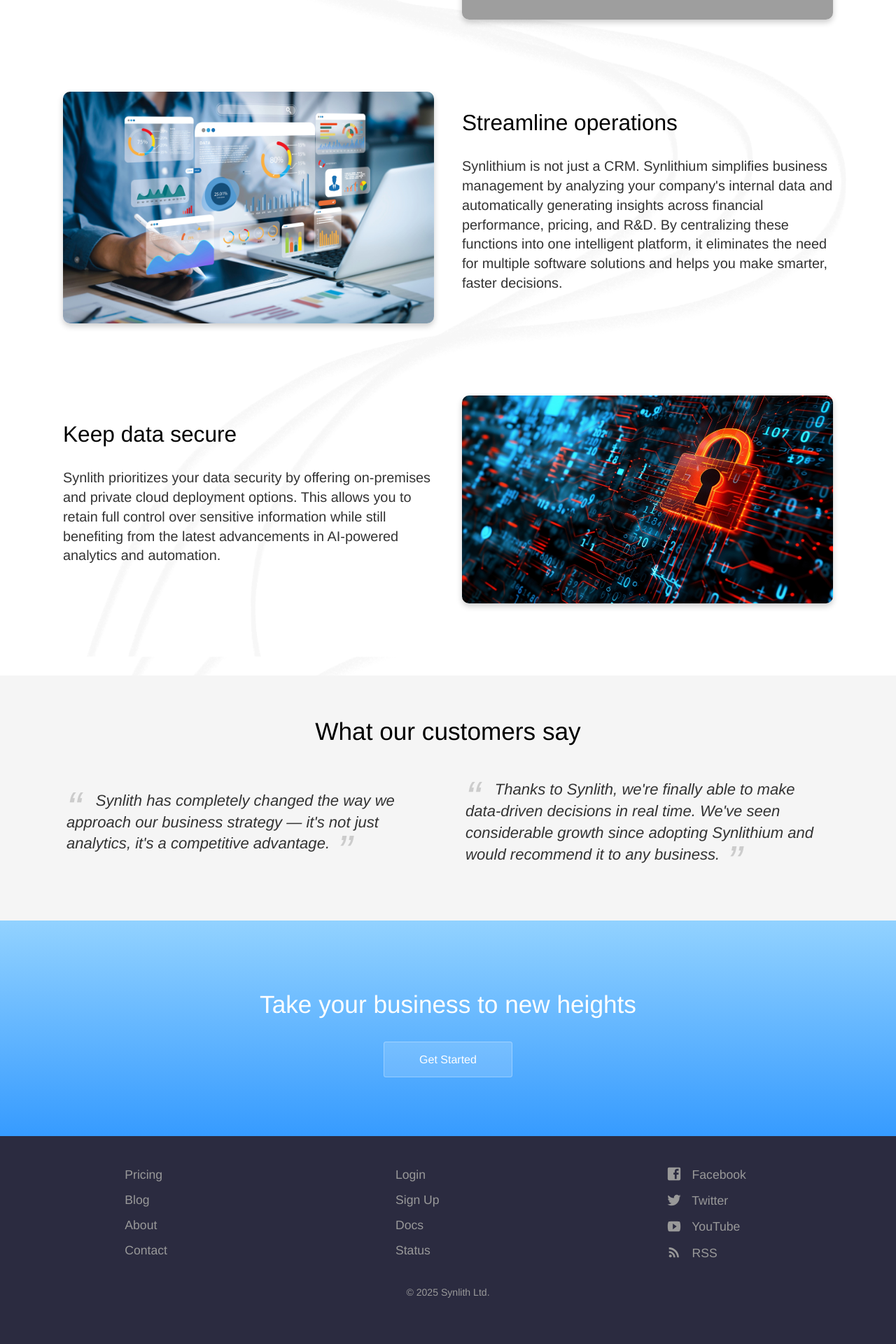
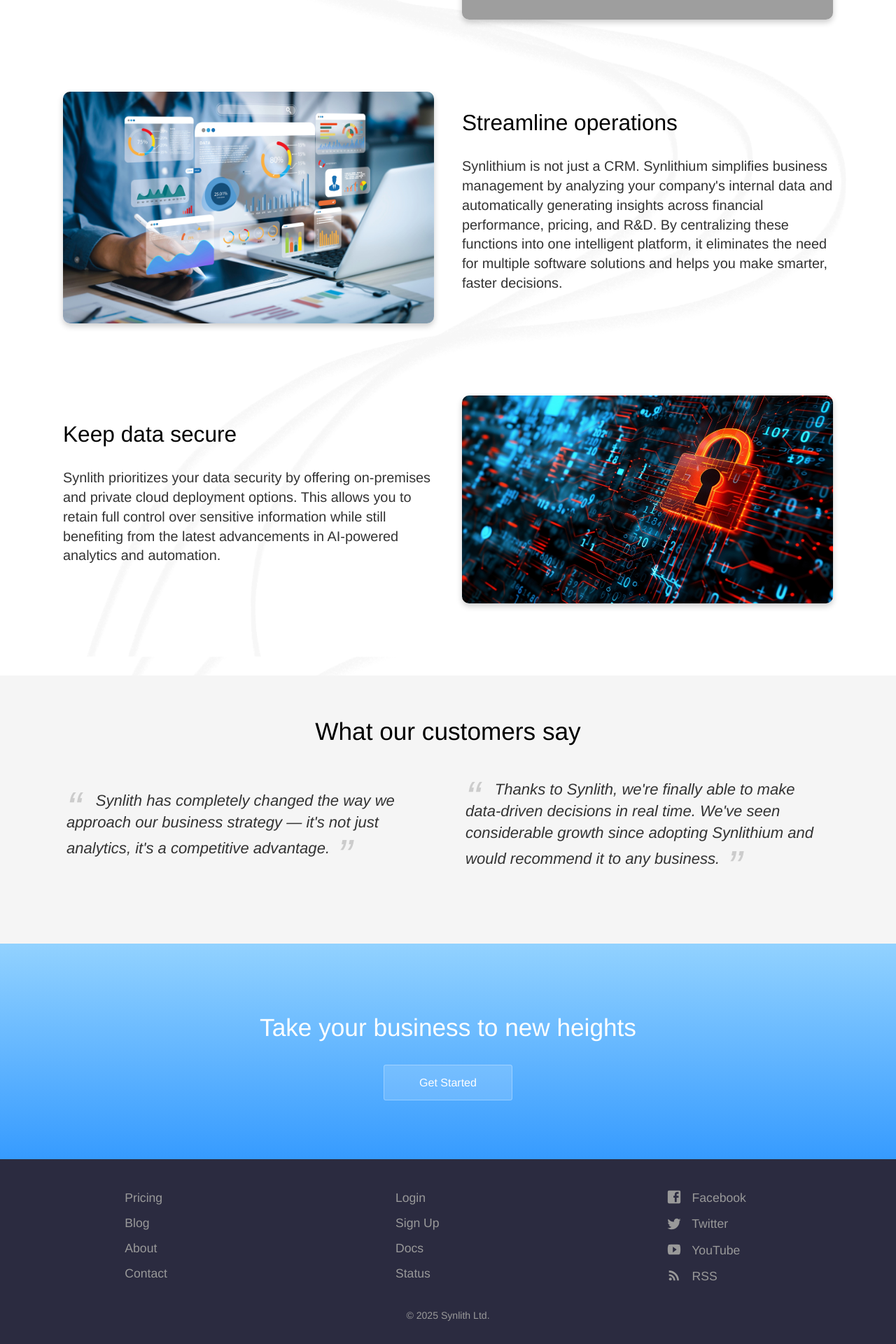
Before and after one commit to derpyjim/PRSyn, a Jekyll site: the page built from index.html, in a window 1280 px wide. Shown: the part 1434-3354 px from the top of the page at 70% size. Built offline with Jekyll 4.4.1, drawn with Linux system fonts in a browser that asks for light colours; before the commit the page ends 3321 px from its top, so only the background shows below that; grey boxes are pictures that could not be loaded.

Commit message:
Update layout.scss

```diff
--- a/_sass/layout.scss
+++ b/_sass/layout.scss
@@ -122,7 +122,7 @@
 	color: #ccc;
 	content: close-quote;
 	font-size: 4em;
-	line-height: 0.1em;
+	line-height: 1em;
 	margin-left: 0.1em;
 	vertical-align: -0.4em;
 }
```
